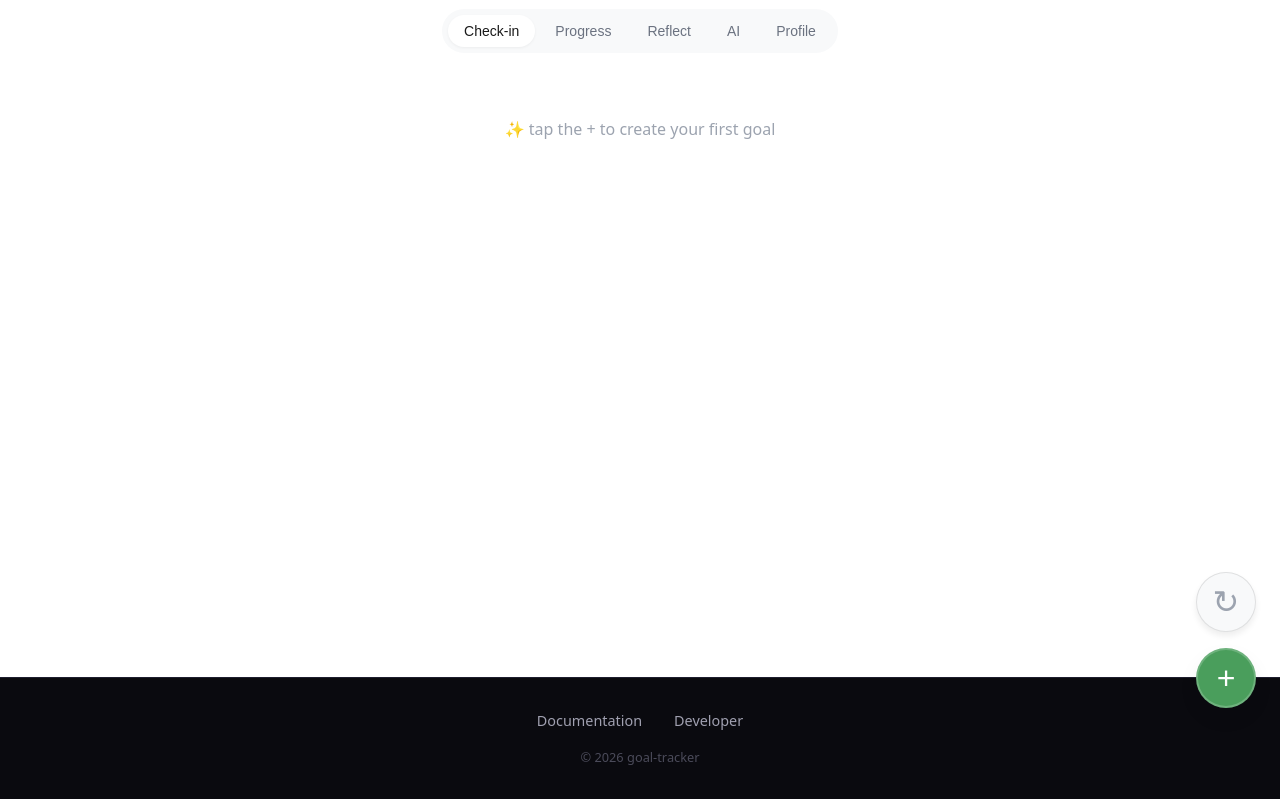
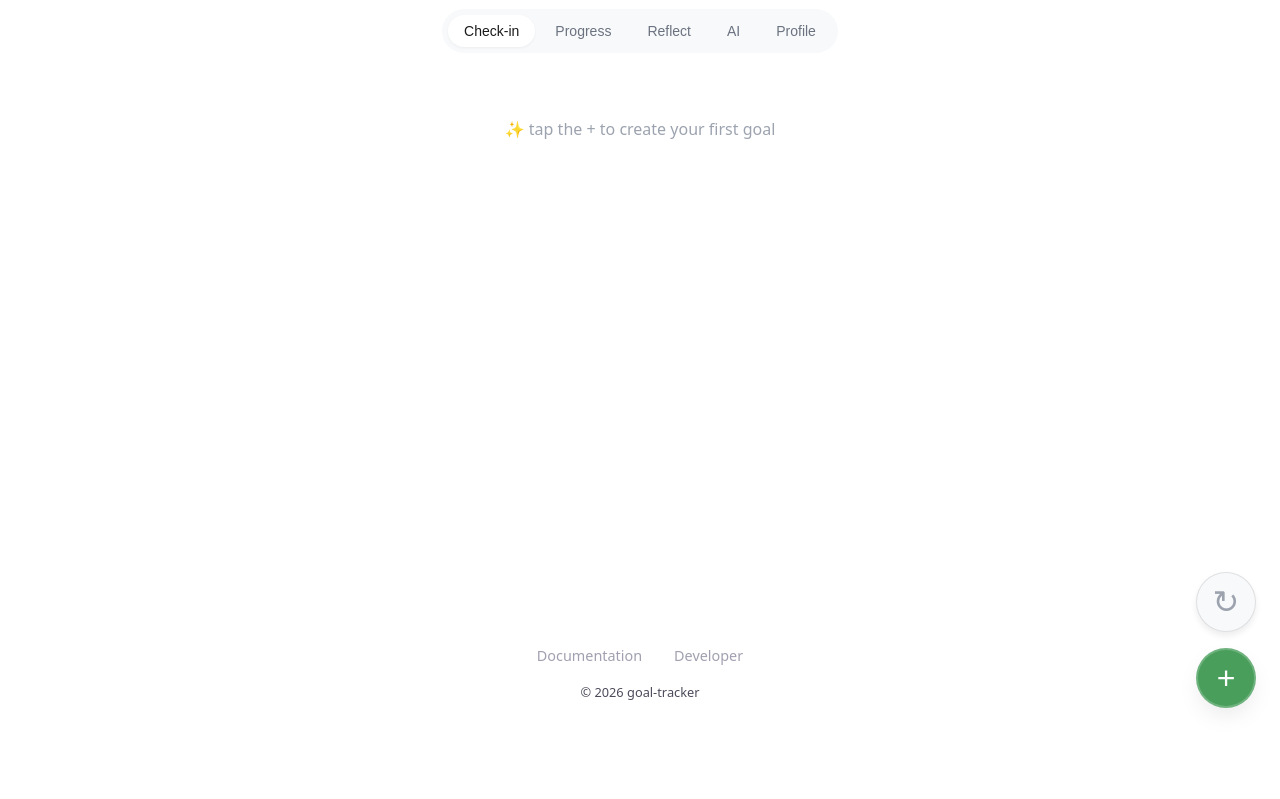
Before and after one commit to HassanAmirii/jia.now, a plain HTML site: page index.html in a window 1280 px wide. Shown: the part 68-867 px from the top of the page. After the commit the page ends 802 px from the top, so only its background shows below. Drawn offline with nearby package versions, Linux system fonts and the light colour scheme.

Commit message:
fix footer stand alone difference

```diff
--- a/styles/footer.css
+++ b/styles/footer.css
@@ -1,9 +1,6 @@
 /* Footer styles - add to your existing CSS */
 .footer {
-  margin-top: 4rem;
   padding: 2rem;
-  border-top: 1px solid #1e1e2e;
-  background: #0a0a0f;
   text-align: center;
 }
 
```
